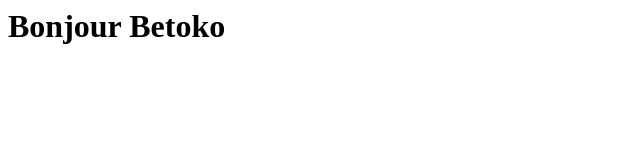
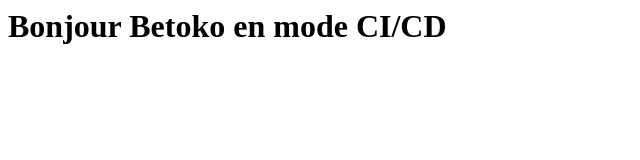
Before and after one commit to AKILIBOX/tdlinux1, a plain HTML site: page index.html in a window 1280 px wide. Shown: the whole page, without its empty margins (0-640 px from the left). Drawn offline with Linux system fonts and the light colour scheme.

Commit message:
Update index.html

```diff
--- a/index.html
+++ b/index.html
@@ -3,7 +3,7 @@
 <title>CI et CD</title>
 </head>
 <body>
-<h1>Bonjour Betoko</h1>
+<h1>Bonjour Betoko en mode CI/CD</h1>
 </body>
 
 </html>
```
